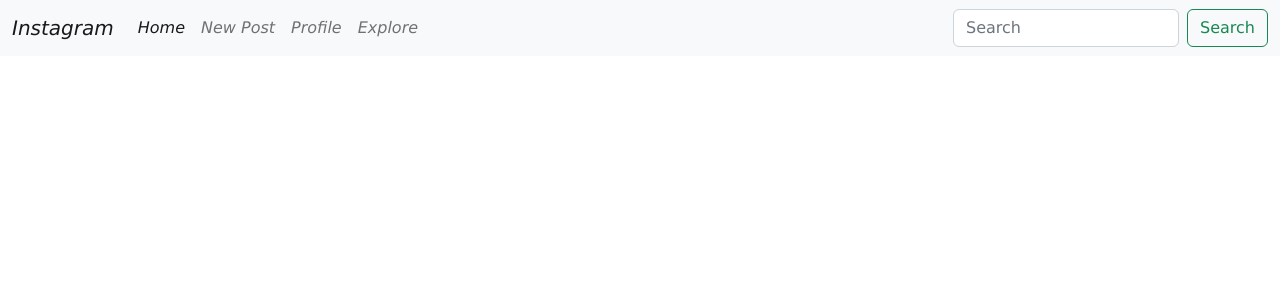
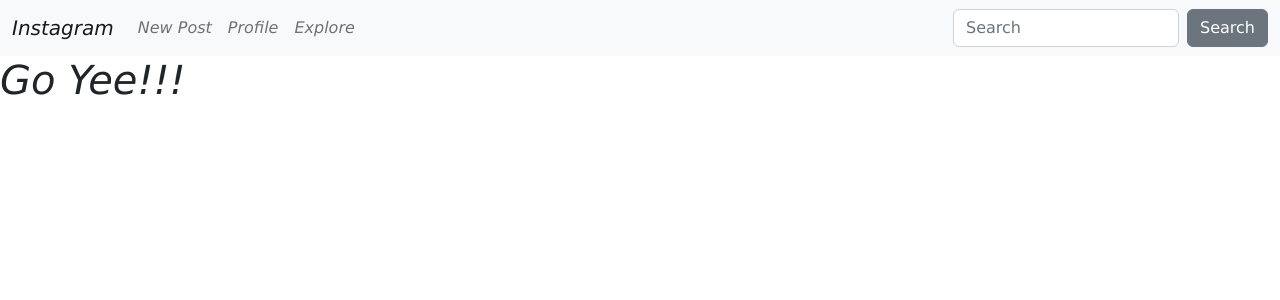
Before and after one commit to kim-olanga/Django-2-Instagram, a Django app: page / in a window 1280 px wide. Shown: the top 300 px of the page. Run offline with Django 4.2, Linux system fonts and the light colour scheme.

Commit message:
update template folder

```diff
--- a/app/templates/index.html
+++ b/app/templates/index.html
@@ -12,6 +12,7 @@
 </head>
 <body>
     {% include 'navbar.html' %}
+    <h1>Go Yee!!!</h1>
 
     <!-- JavaScript Bundle with Popper -->
 <script src="https://cdn.jsdelivr.net/npm/bootstrap@5.2.0-beta1/dist/js/bootstrap.bundle.min.js" integrity="sha384-pprn3073KE6tl6bjs2QrFaJGz5/SUsLqktiwsUTF55Jfv3qYSDhgCecCxMW52nD2" crossorigin="anonymous"></script>
--- a/app/templates/navbar.html
+++ b/app/templates/navbar.html
@@ -7,17 +7,14 @@
 <body>
     <nav class="navbar navbar-expand-lg navbar-light bg-light">
         <div class="container-fluid">
-          <a class="navbar-brand" href="#">Instagram</a>
+          <a class="navbar-brand" href="{% url 'index' %}">Instagram</a>
           <button class="navbar-toggler" type="button" data-bs-toggle="collapse" data-bs-target="#navbarSupportedContent" aria-controls="navbarSupportedContent" aria-expanded="false" aria-label="Toggle navigation">
             <span class="navbar-toggler-icon"></span>
           </button>
           <div class="collapse navbar-collapse" id="navbarSupportedContent">
             <ul class="navbar-nav me-auto mb-2 mb-lg-0">
               <li class="nav-item">
-                <a class="nav-link active" aria-current="page" href="#">Home</a>
-              </li>
-              <li class="nav-item">
-                <a class="nav-link" href="#">New Post</a>
+                <a class="nav-link" href="{% url 'new-post' %}">New Post</a>
               </li>
               <li class="nav-item">
                 <a class="nav-link" href="#">Profile</a>
@@ -28,7 +25,7 @@
             </ul>
             <form class="d-flex">
               <input class="form-control me-2" type="search" placeholder="Search" aria-label="Search">
-              <button class="btn btn-outline-success" type="submit">Search</button>
+              <button class="btn btn-secondary" type="submit">Search</button>
             </form>
           </div>
         </div>
--- a/app/templates/new-post.html
+++ b/app/templates/new-post.html
@@ -0,0 +1,5 @@
+<link href="https://cdn.jsdelivr.net/npm/bootstrap@5.2.0-beta1/dist/css/bootstrap.min.css" rel="stylesheet" integrity="sha384-0evHe/X+R7YkIZDRvuzKMRqM+OrBnVFBL6DOitfPri4tjfHxaWutUpFmBp4vmVor" crossorigin="anonymous">
+<!-- CSS only -->
+<link rel="stylesheet" href="/static/stylesheet.css">
+{% include 'navbar.html' %}
+<h1> wooow </h1>
--- a/app/urls.py
+++ b/app/urls.py
@@ -3,6 +3,8 @@ from django.urls import path
 from . import views
 
 urlpatterns = [
-    path('', views.index),
+    path('', views.index,name='index'),
+    path('new-post/', views.newPost,name='new-post'),
+
 
 ]
--- a/app/views.py
+++ b/app/views.py
@@ -3,3 +3,6 @@ from django.shortcuts import render
 # Create your views here.
 def index(request):
     return render(request,'index.html')
+
+def newPost(request):
+    return render(request,'new-post.html')
```
